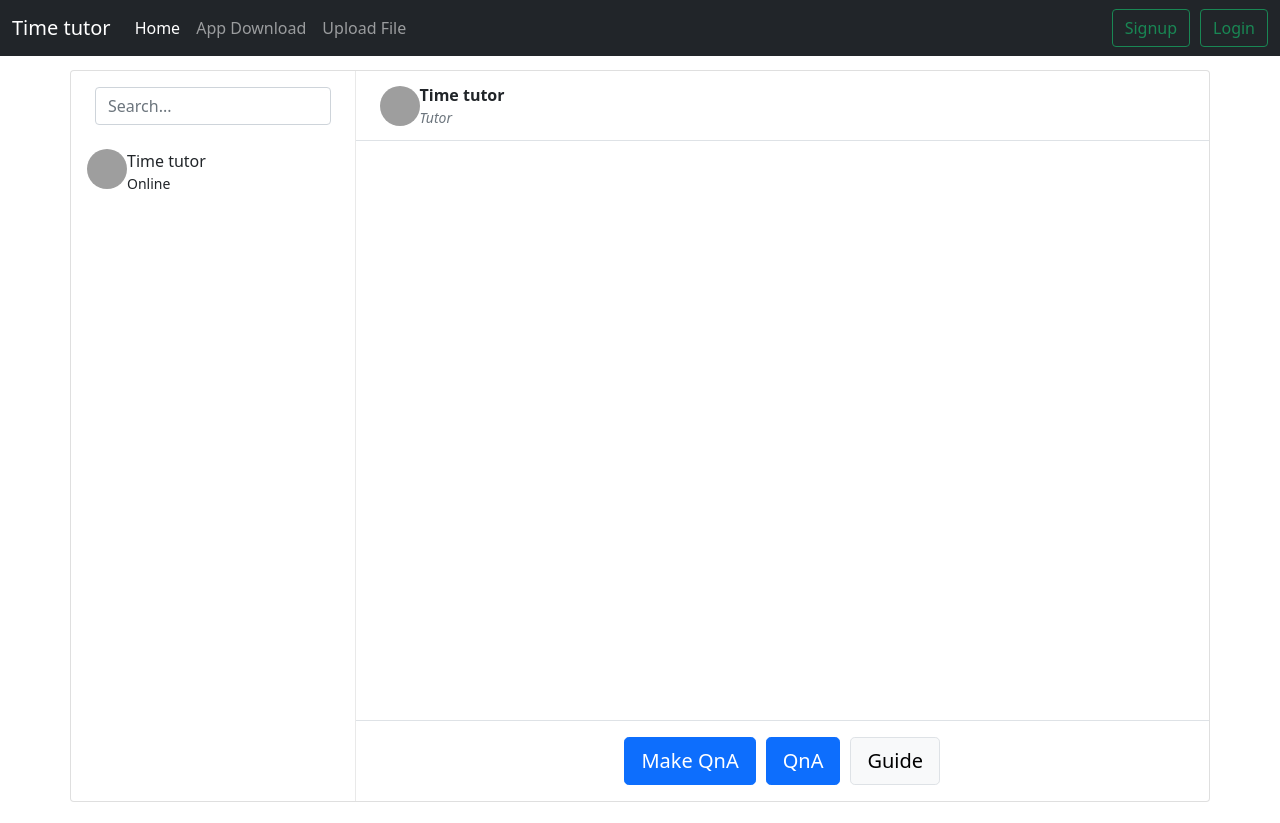
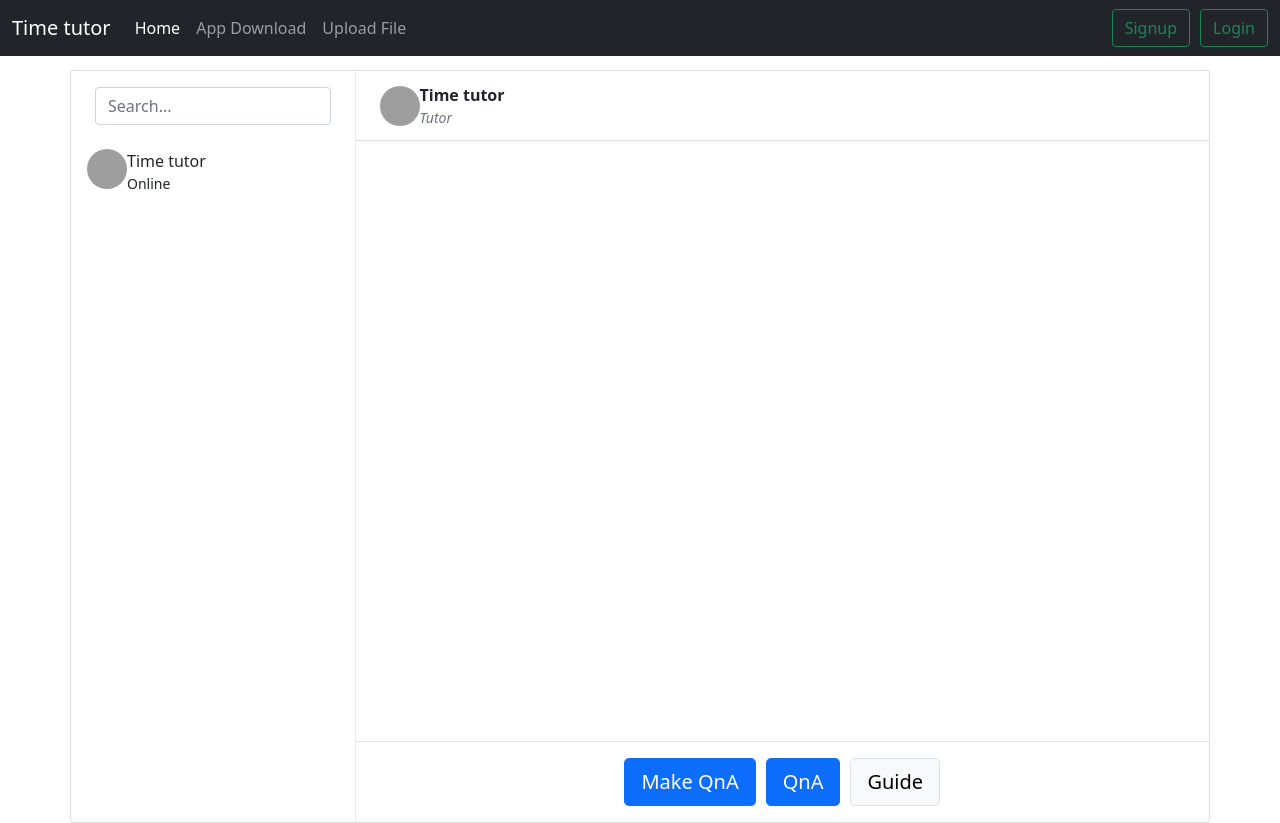
Before and after one commit to junghakim2023/TimeTutor_React, a React (Create React App) app in the folder app/: page / in a window 1280 px wide. Before the commit the page ends 802 px from the top, so only its background shows below. Built offline with nearby package versions, Linux system fonts and the light colour scheme; no server answers; grey boxes are pictures that could not be loaded.

Commit message:
Fix : test resize

```diff
--- a/app/src/css/tutorChat.css
+++ b/app/src/css/tutorChat.css
@@ -30,13 +30,22 @@ answer {
     color: #e4606d
 }
 
-.chat-messages {
+.chat-messages[data-touchable= 'true'] {
     display: flex;
     flex-direction: column;
-    height:579px;
-    max-height: 579px;
+    height:480px;
+    max-height: 480px;
     overflow-y: scroll
-}
+  }
+
+.chat-messages:not([data-touchable= 'true']) {
+    display: flex;
+    flex-direction: column;
+    height:600px;
+    max-height: 600px;
+    overflow-y: scroll
+  }
+
 
 .chat-message-left,
 .chat-message-right {
```
